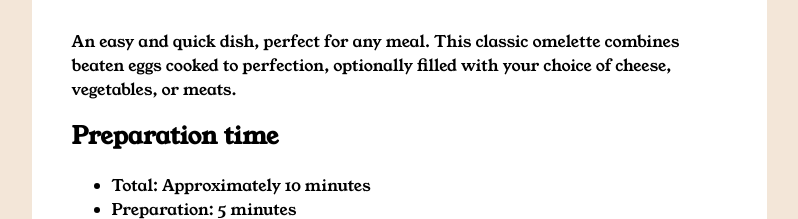
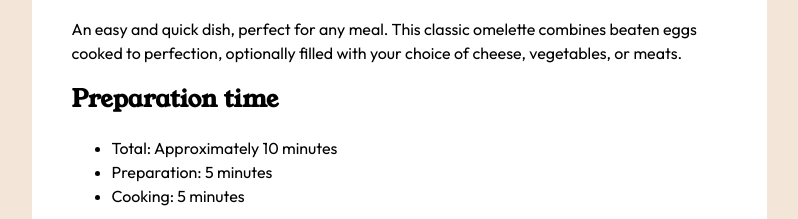
Before and after one commit to ashishmangla0/Recipepage, a plain HTML site: page index.html in a window 1280 px wide. Shown: the part 557-776 px from the top of the page, without its empty margins (241-1039 px from the left). Drawn offline with Linux system fonts and the light colour scheme.

Commit message:
add new code

```diff
--- a/css/style.css
+++ b/css/style.css
@@ -40,6 +40,14 @@ img{
     font-size: 40px;
     font-weight: 400;
     color: var(--neutral-dark-charcoal);
+    margin-bottom: 20px;
+}
+.recipe__section{
+    font-weight: 400;
+
+}
+.recipe__desc{
+    font-family: "Outfit", sans-serif;
 }
 
 @media(min-width: 740px){
--- a/index.html
+++ b/index.html
@@ -19,7 +19,7 @@
             <h1 class="recipe__title">
                 Simple Omelette Recipe
             </h1>
-            <P>
+            <p class="recipe__desc">
                 An easy and quick dish, perfect for any meal. This classic omelette combines beaten eggs cooked
                 to perfection, optionally filled with your choice of cheese, vegetables, or meats.
             </P>
@@ -28,7 +28,7 @@
             <h2 class="recipe__sub-title">
                 Preparation time
             </h2>
-            <ul>
+            <ul class="recipe__desc">
                 <li> Total: Approximately 10 minutes</li>
                 <li>Preparation: 5 minutes</li>
                 <li>Cooking: 5 minutes</li>
```
